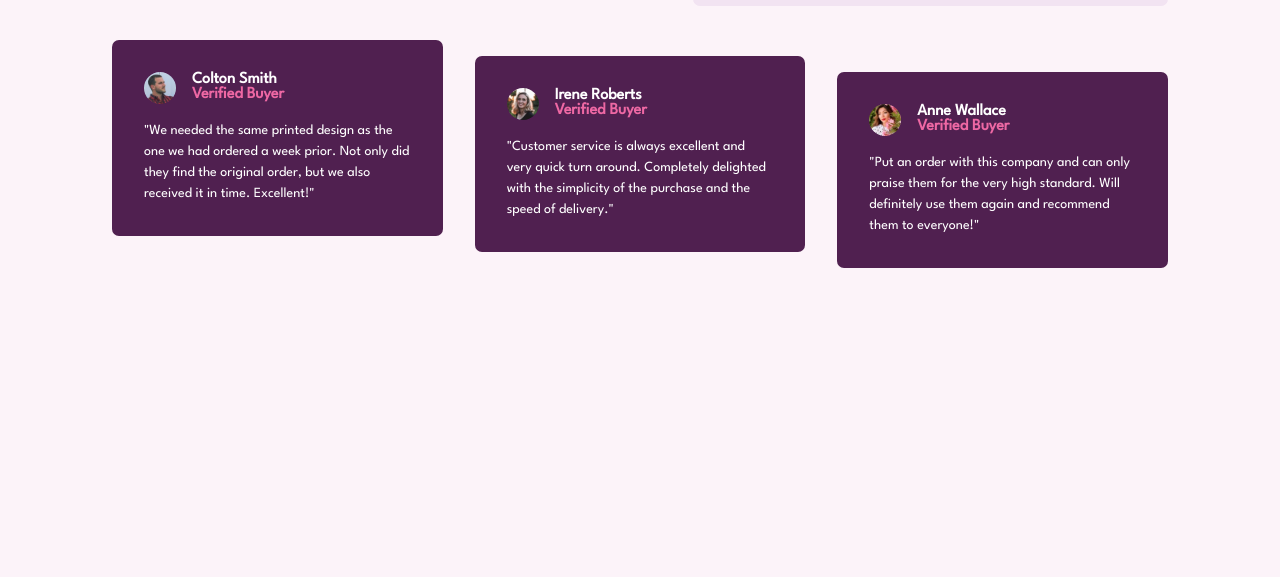
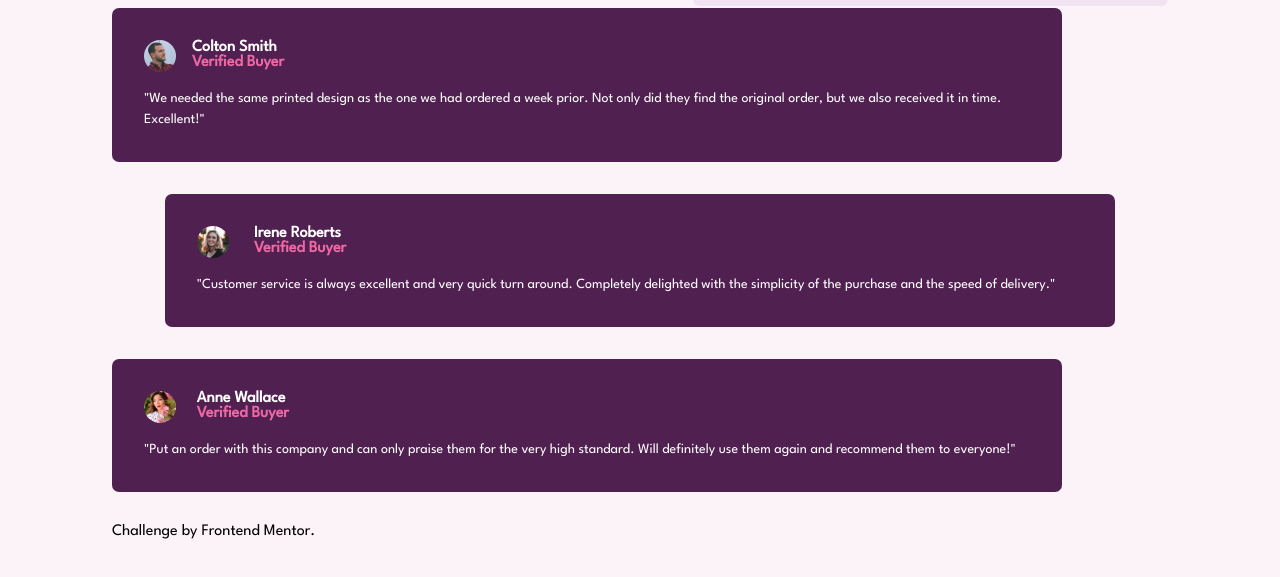
Before and after one commit to GeorgiaGR/Social-proof-section-FrontendMentor, a plain HTML site: page design/index.html in a window 1280 px wide. Shown: the part 291-868 px from the top of the page. Before the commit the page ends 800 px from the top, so only its background shows below. Drawn offline with Linux system fonts and the light colour scheme; files whose address does not match are found by name.

Commit message:
index.html

```diff
--- a/design/index.html
+++ b/design/index.html
@@ -61,7 +61,7 @@
           </div>
         </main>
       </div>
-      <footer>
+      <div class="reviews-container">
         <div class="reviews first-review">
           <img src="images/image-colton.jpg" />
           <div class="review-header">
@@ -100,6 +100,9 @@
             them to everyone!"
           </p>
         </div>
+      </div>
+      <footer>
+        <p>Challenge by Frontend Mentor.</p>
       </footer>
     </div>
   </body>
```
